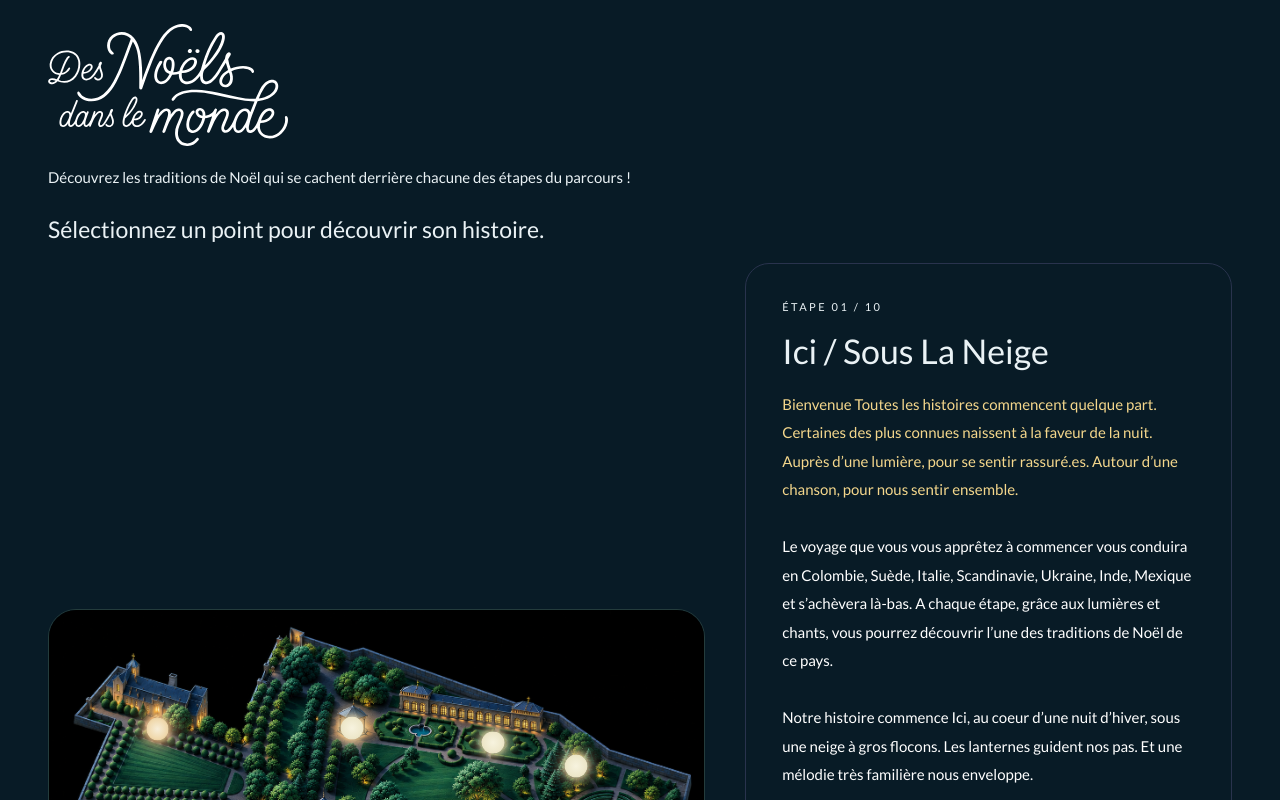
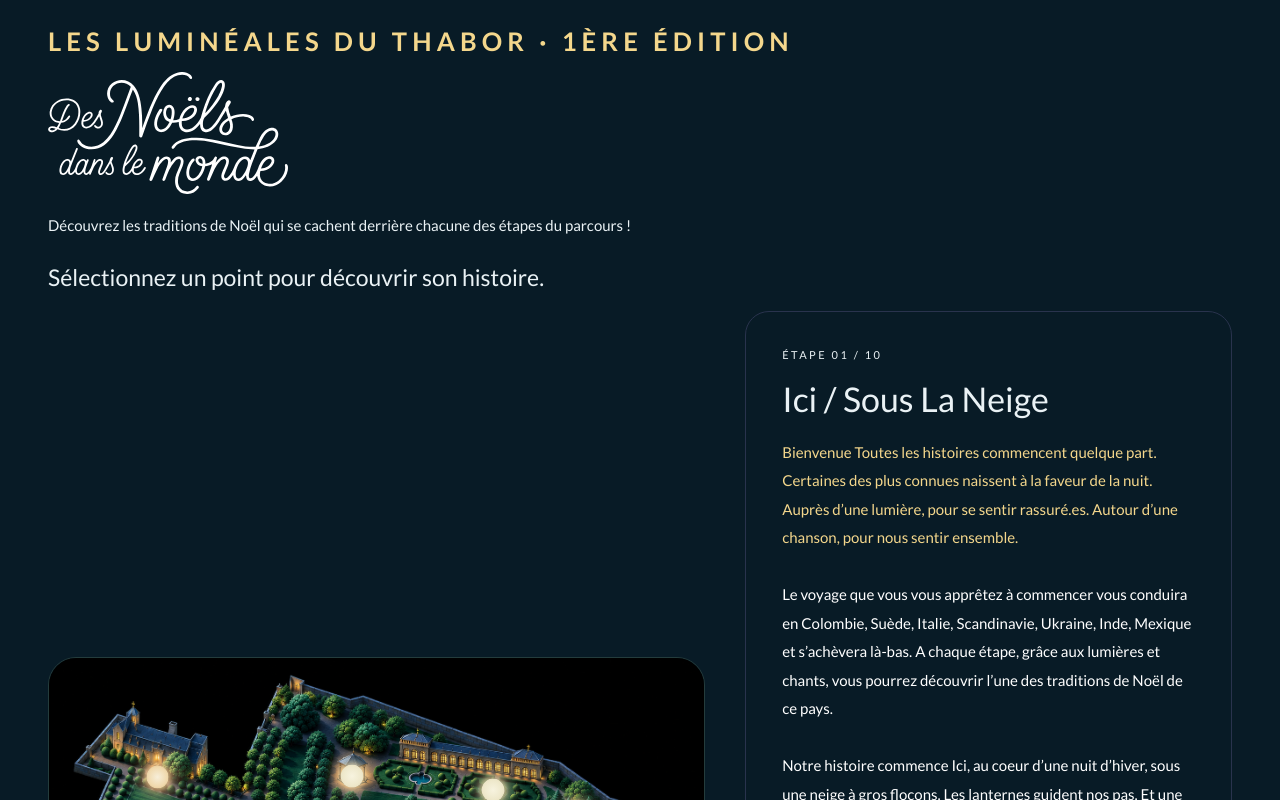
Before and after one commit to Reisorel/Thabor_map, a React (Vite) app in the folder frontend/: page / in a window 1280 px wide. Shown: the top 800 px of the page. Built offline with nearby package versions, Linux system fonts and the light colour scheme.

Commit message:
added tagline

```diff
--- a/frontend/src/components/Logo/Logo.scss
+++ b/frontend/src/components/Logo/Logo.scss
@@ -13,6 +13,21 @@
     margin-top: 18px;
     font-size: 15px;
     line-height: 1.8;
+  }
+
+  .introduction__edition {
+    max-width: none;
+    margin: 0 0 12px;
+    color: #f4d78c;
+    font-size: clamp(12px, 2vw, 26px);
+    font-weight: 700;
+    line-height: 1.4;
+    letter-spacing: .2em;
+    text-transform: uppercase;
+
+    span {
+      white-space: nowrap;
+    }
   }
 
   h2 {
--- a/frontend/src/components/Logo/Logo.tsx
+++ b/frontend/src/components/Logo/Logo.tsx
@@ -4,6 +4,7 @@ import './Logo.scss'
 export function Logo() {
   return (
     <div className="introduction">
+      <p className="introduction__edition">Les Luminéales du Thabor · <span>1ère édition</span></p>
       <h1>
         <img src={titreParcours} alt="Des Noëls dans le monde" width={2942} height={1498} />
       </h1>
```
